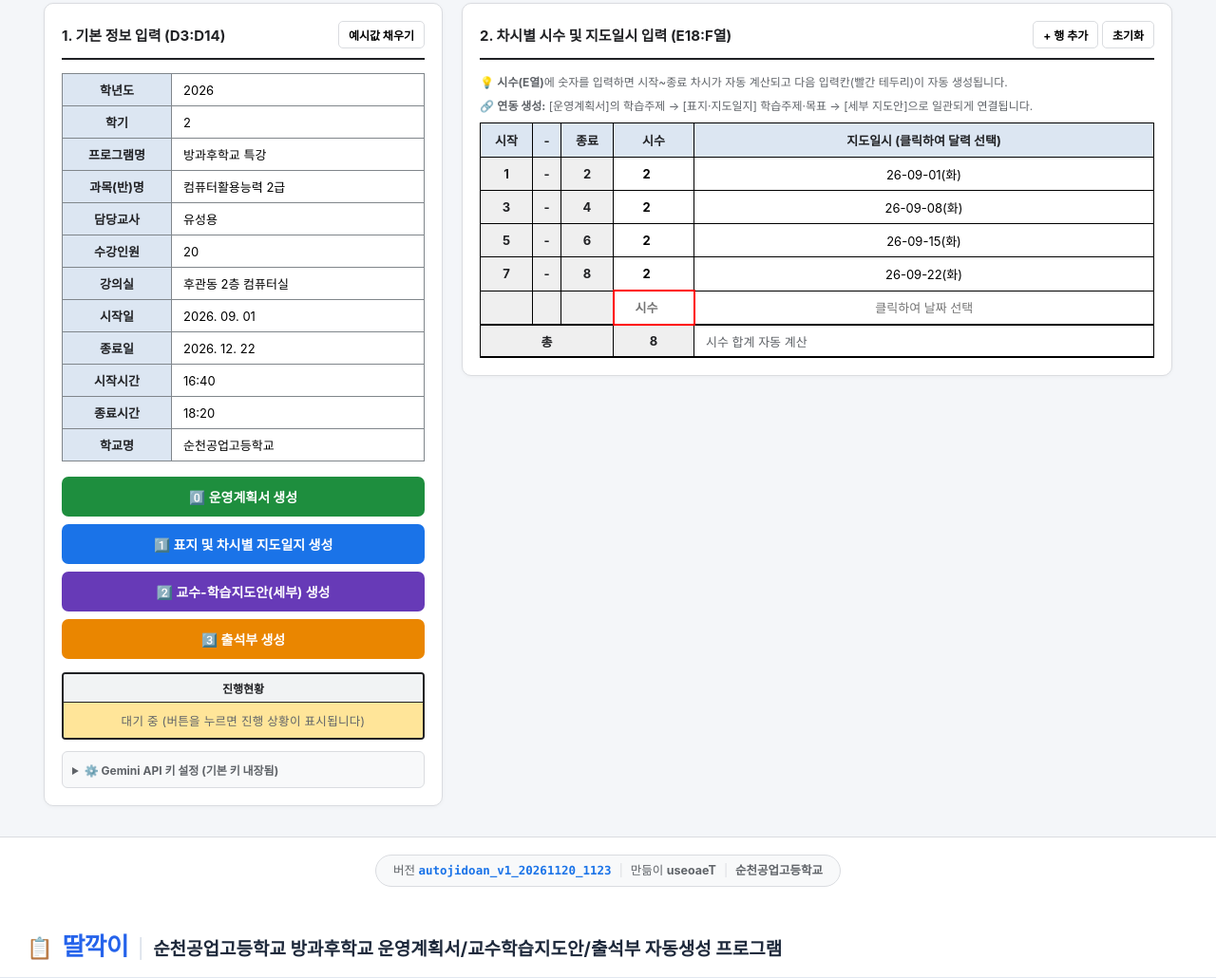
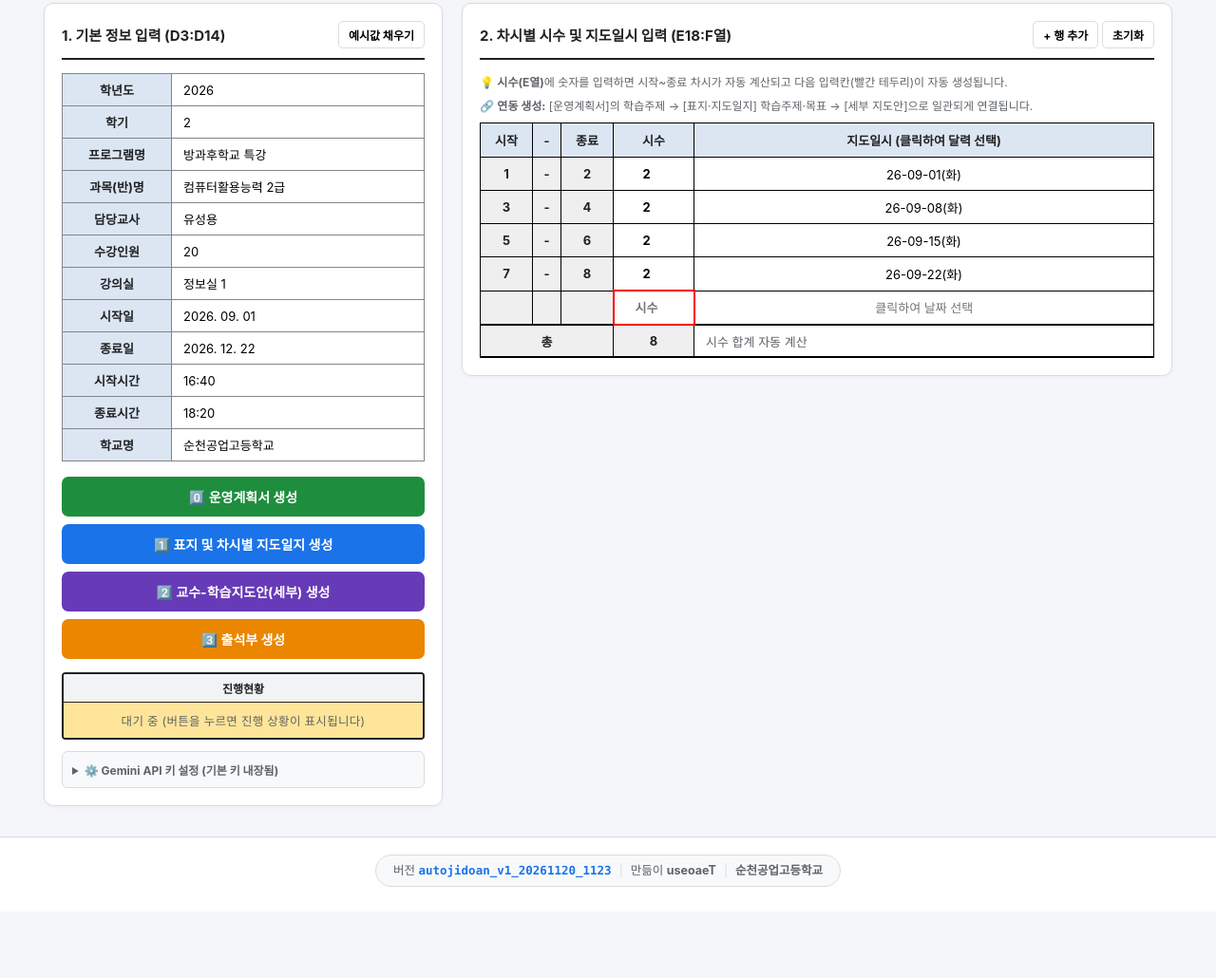
Before and after one commit to srmr486-design/autojidoan, a plain HTML site: page index.html in a window 1280 px wide. Shown: the part 79-1109 px from the top of the page at 95% size. After the commit the page ends 1039 px from the top, so only its background shows below. Drawn offline with Linux system fonts and the light colour scheme.

Commit message:
Update index.html

```diff
--- a/index.html
+++ b/index.html
@@ -624,7 +624,7 @@
               <tr><th>과목(반)명</th><td><input type="text" id="inp-subject" value="컴퓨터활용능력 2급" oninput="adjustSubjectFont(this); invalidateLinkedPlans();" placeholder="예: 컴퓨터활용능력 2급" /></td></tr>
               <tr><th>담당교사</th><td><input type="text" id="inp-teacher" value="유성용" placeholder="예: 홍길동" /></td></tr>
               <tr><th>수강인원</th><td><input type="text" id="inp-students" value="20" placeholder="숫자만 입력 (예: 20)" /></td></tr>
-              <tr><th>강의실</th><td><input type="text" id="inp-room" value="후관동 2층 컴퓨터실" placeholder="예: 후관동 2층 컴퓨터실" /></td></tr>
+              <tr><th>강의실</th><td><input type="text" id="inp-room" value="정보실 1" placeholder="예: 정보실 1" /></td></tr>
               <tr><th>시작일</th><td><input type="text" id="inp-startDate" value="2026. 09. 01" placeholder="예: 2026. 09. 01" /></td></tr>
               <tr><th>종료일</th><td><input type="text" id="inp-endDate" value="2026. 12. 22" placeholder="예: 2026. 12. 22" /></td></tr>
               <tr><th>시작시간</th><td><input type="text" id="inp-startTime" value="16:40" placeholder="예: 16:40" /></td></tr>
@@ -1065,7 +1065,7 @@
       document.getElementById("inp-subject").value = "컴퓨터활용능력 2급";
       document.getElementById("inp-teacher").value = "유성용";
       document.getElementById("inp-students").value = "20";
-      document.getElementById("inp-room").value = "후관동 2층 컴퓨터실";
+      document.getElementById("inp-room").value = "정보실 1";
       document.getElementById("inp-startDate").value = "2026. 09. 01";
       document.getElementById("inp-endDate").value = "2026. 12. 22";
       document.getElementById("inp-startTime").value = "16:40";
@@ -2125,50 +2125,3 @@ ${blockDetails}`;
   </script>
 </body>
 </html>
-
-<!-- 상단 헤더 영역 예시 -->
-<header class="app-header">
-  <div class="header-title-wrap">
-    <span class="header-icon">📋</span>
-    <span class="brand-name">딸깍이</span>
-    <span class="header-divider">|</span>
-    <h1 class="sub-title">순천공업고등학교 방과후학교 운영계획서/교수학습지도안/출석부 자동생성 프로그램</h1>
-  </div>
-</header>
-
-<style>
-  .app-header {
-    background-color: #ffffff;
-    border-bottom: 1px solid #e2e8f0;
-    padding: 16px 28px;
-    display: flex;
-    align-items: center;
-  }
-  .header-title-wrap {
-    display: flex;
-    align-items: baseline;
-    gap: 10px;
-    flex-wrap: wrap;
-  }
-  .header-icon {
-    font-size: 22px;
-  }
-  /* 요청하신 '딸깍이' 강조 스타일 */
-  .brand-name {
-    font-size: 26px;           /* 기존 제목보다 한 단계 큰 크기 */
-    font-weight: 800;          /* 아주 굵은 글씨 */
-    color: #2563eb;            /* 시인성이 좋고 깔끔한 포인트 블루 */
-    letter-spacing: -0.03em;
-  }
-  .header-divider {
-    color: #cbd5e1;
-    font-size: 20px;
-    font-weight: 300;
-  }
-  .sub-title {
-    margin: 0;
-    font-size: 19px;
-    font-weight: 700;
-    color: #1e293b;
-  }
-</style>
```
